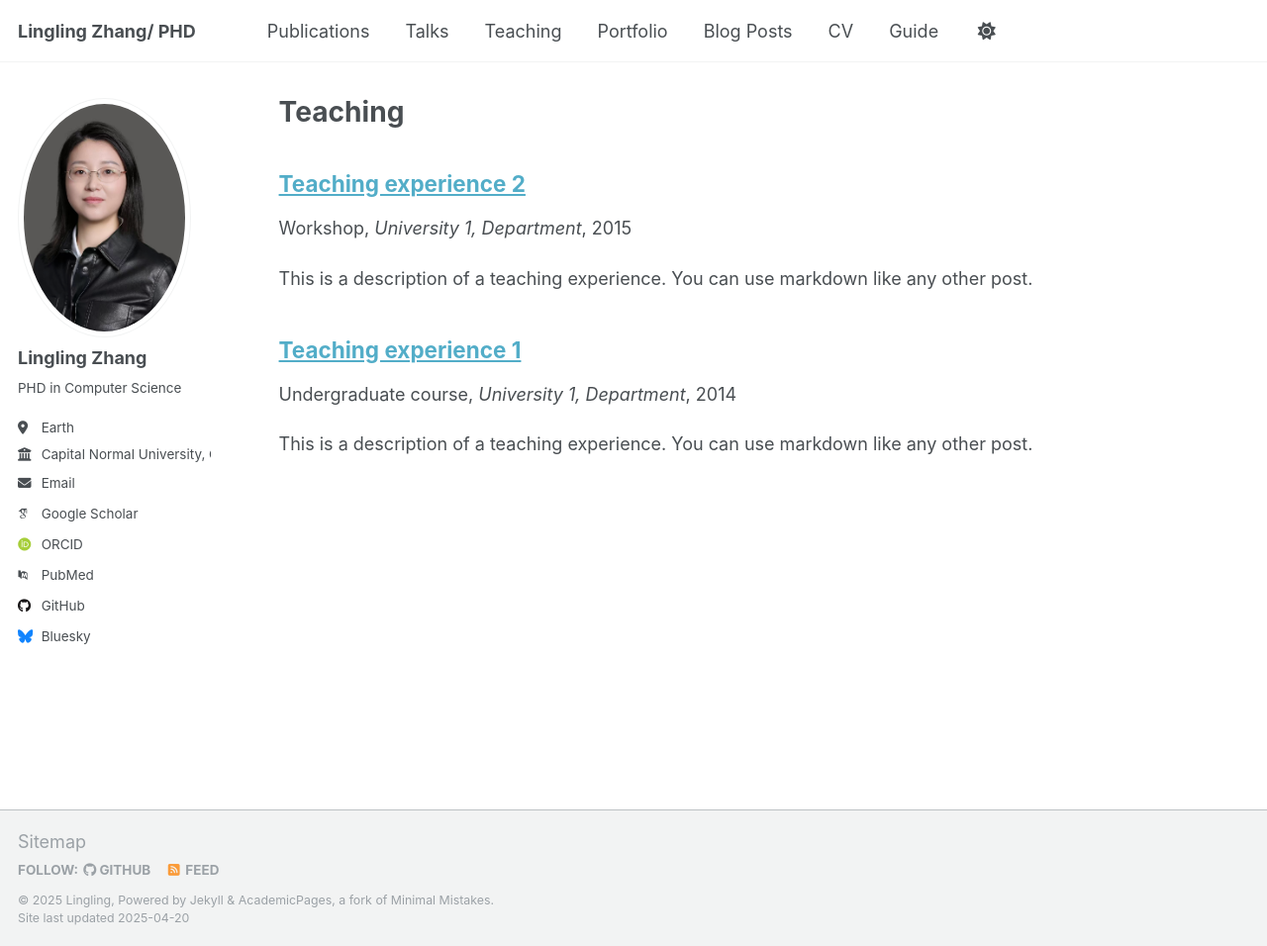
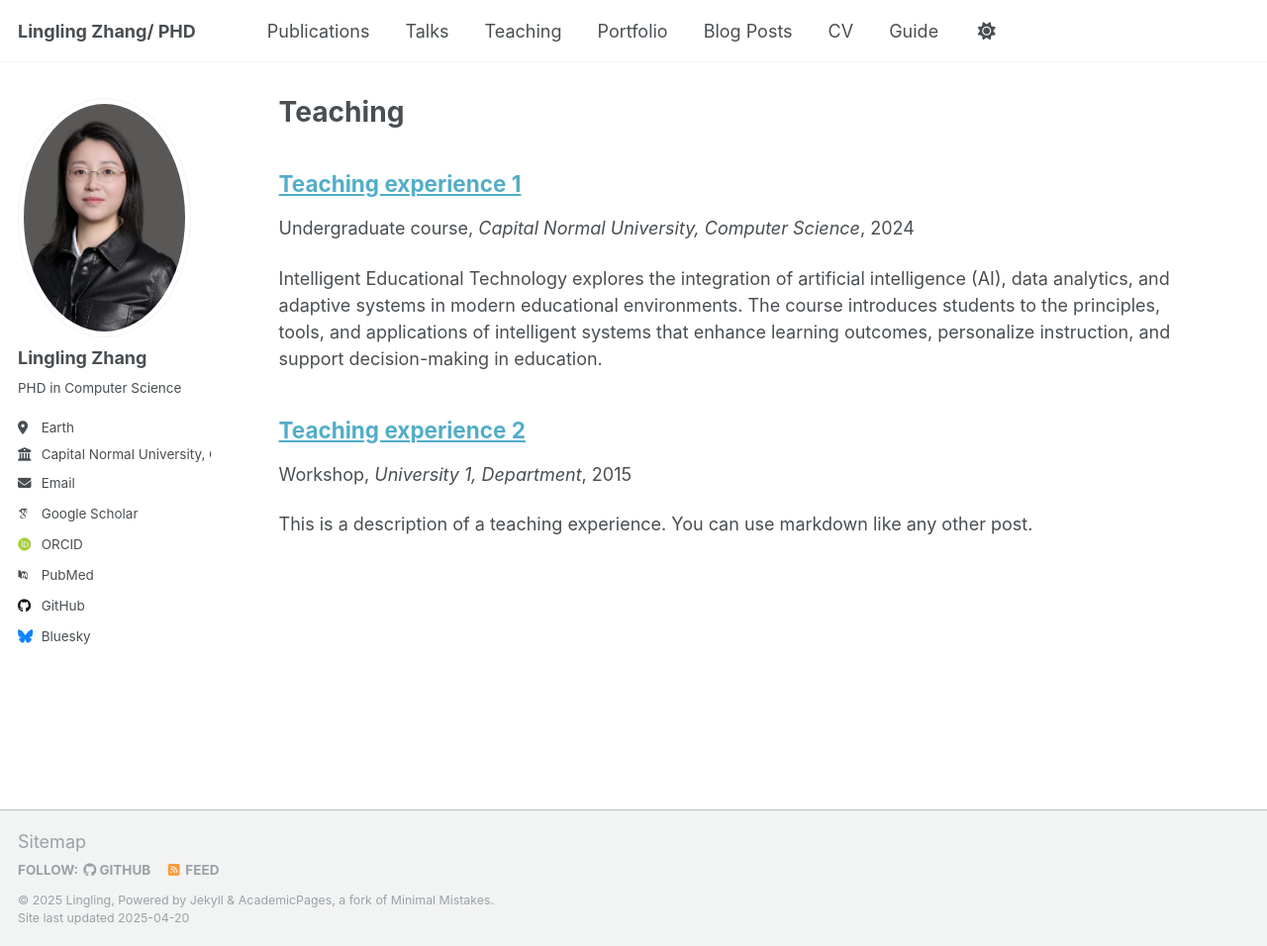
Before and after one commit to llzhang05/llzhang05.github.io, a Jekyll site: the page built from _pages/teaching.html, in a window 1280 px wide and 956 px high. Shown: the whole window at 99% size. Built offline with Jekyll 4.4.1, drawn with Linux system fonts in a browser that asks for light colours; some web fonts are replaced.

Commit message:
Update 2014-spring-teaching-1.md
Signed-off-by: llzhang05 <zhanglingling05@126.com>

```diff
--- a/_teaching/2014-spring-teaching-1.md
+++ b/_teaching/2014-spring-teaching-1.md
@@ -3,12 +3,12 @@ title: "Teaching experience 1"
 collection: teaching
 type: "Undergraduate course"
 permalink: /teaching/2014-spring-teaching-1
-venue: "University 1, Department"
-date: 2014-01-01
-location: "City, Country"
+venue: "Capital Normal University, Computer Science"
+date: 2024-01-01
+location: "Beijing, China"
 ---
 
-This is a description of a teaching experience. You can use markdown like any other post.
+Intelligent Educational Technology explores the integration of artificial intelligence (AI), data analytics, and adaptive systems in modern educational environments. The course introduces students to the principles, tools, and applications of intelligent systems that enhance learning outcomes, personalize instruction, and support decision-making in education.
 
 Heading 1
 ======
```
